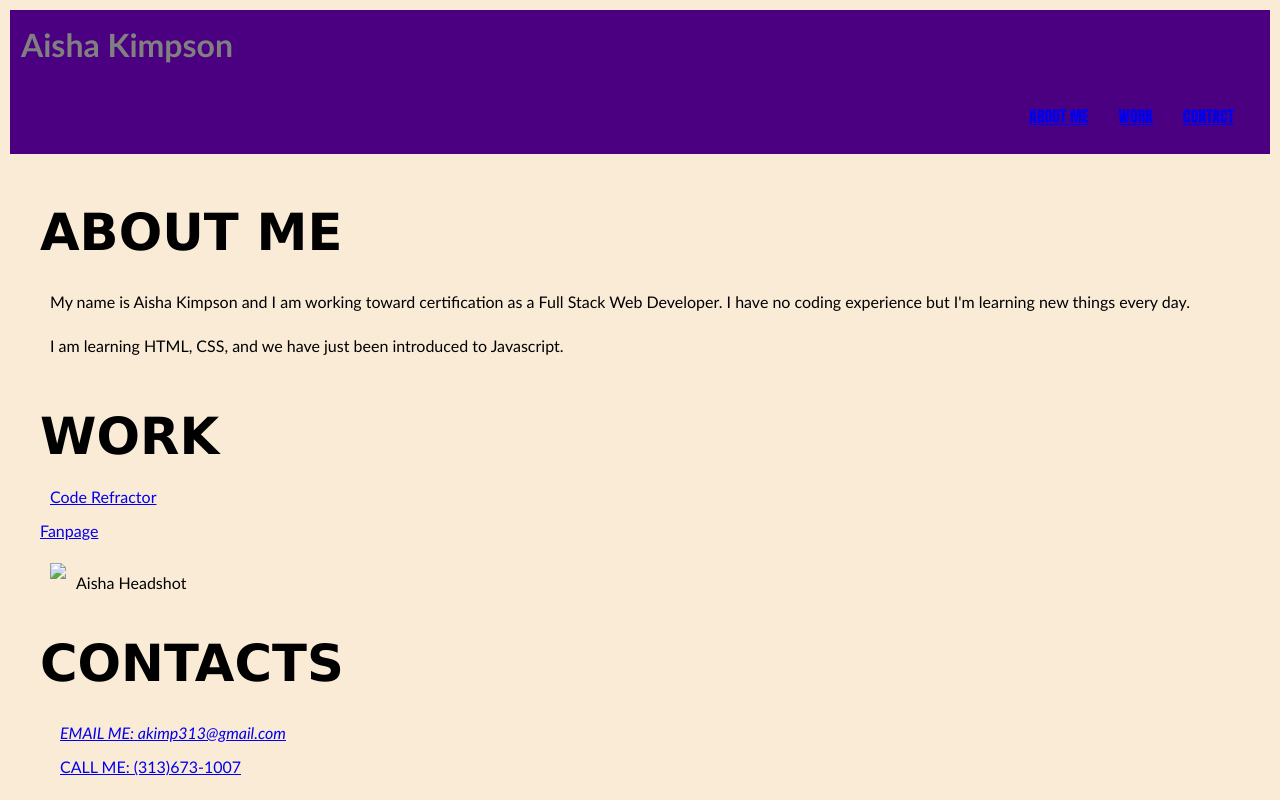
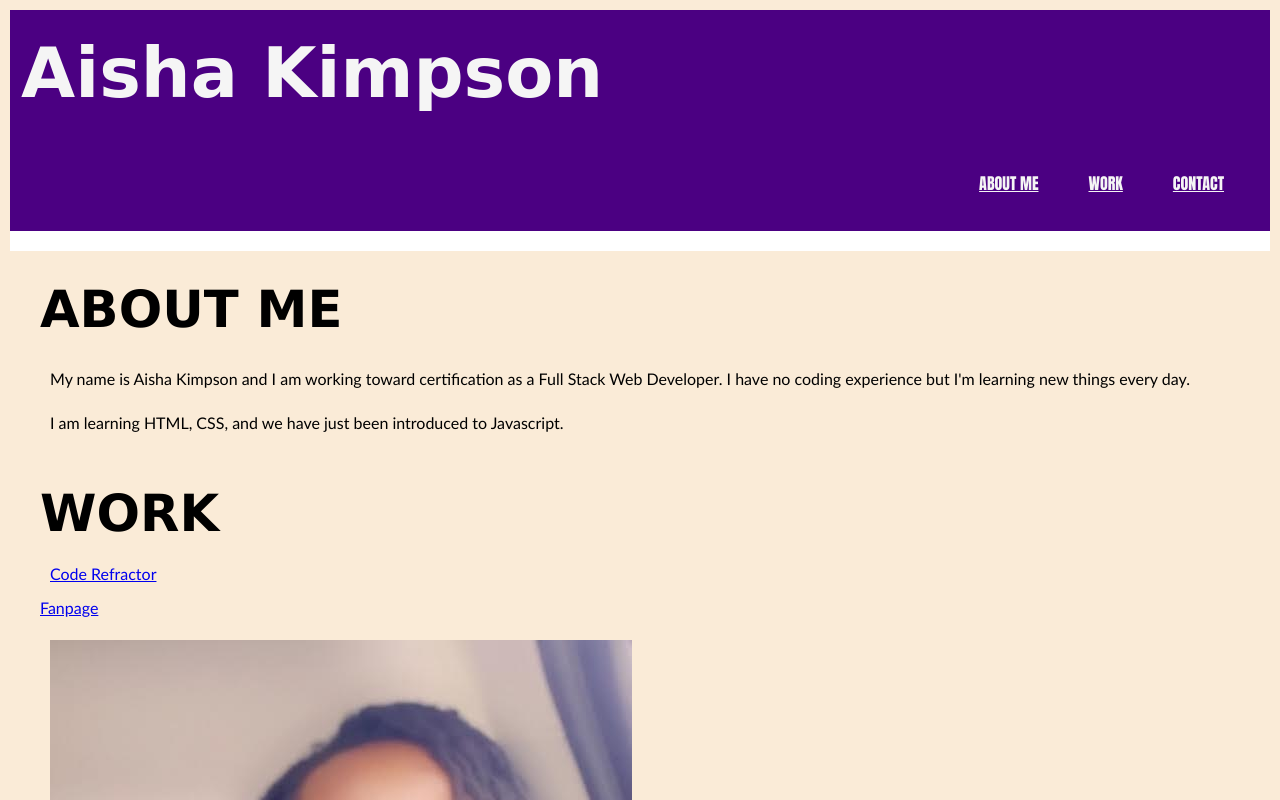
Before and after one commit to akimpson/PortfolioChallenge, a plain HTML site: page index.html in a window 1280 px wide. Shown: the top 800 px of the page. Drawn offline with Linux system fonts and the light colour scheme.

Commit message:
added headshot

```diff
--- a/assets/css/style.css
+++ b/assets/css/style.css
@@ -12,7 +12,7 @@ ul
   font-family: Impact, Haettenschweiler, 'Arial Narrow Bold', sans-serif;
 }
 li {
-  padding: 5px;
+  padding: 15px;
 }
 body {
   background-color: antiquewhite;
@@ -21,12 +21,14 @@ body {
   line-height: 1.5;
   margin: 0;
   padding: 0;
-  flex-grow: initial;
+  flex-direction: row;
 }
 h1 {
   flex: auto;
   text-align: left;
-  color:gray;
+  color:whitesmoke;
+  font-family: cursive;
+  font-size: 70px;
 }
 h2 {
   flex: 0 0 10%;
@@ -54,14 +56,18 @@ header {
     background-color: indigo;
 }
 header h1 {
+    padding-right: 2px;
+    font-weight: bold;
 }
 
 nav {
   text-align: center;
 }
 nav a {
+    color: whitesmoke;
 }
 nav a:hover {
 }
 .hero {
+    background-color: white;
 }
--- a/index.html
+++ b/index.html
@@ -15,6 +15,7 @@
       <nav>
           <ul>
               <li>
+
           <a href="#about">ABOUT ME</a>
               </li>
               <li>
@@ -42,10 +43,10 @@
     <div>
         <a href="https://akimpson.github.io/CodeRefractor/" target="blank">Code Refractor</a>
     </div>
-            <a href=" " target="blank">Fanpage</a>
+            <a href=" " target="blank"> Fanpage</a>
         </div>
         <div>
-            <img src="./assets/AishaHeadshot.jpg" target="blank">Aisha Headshot
+            <img src="./assets/images/AishaHeadshot.jpg" target="blank">
         </div>
     </div>
 </section>
```
Also changed, not shown: 2 other files.
